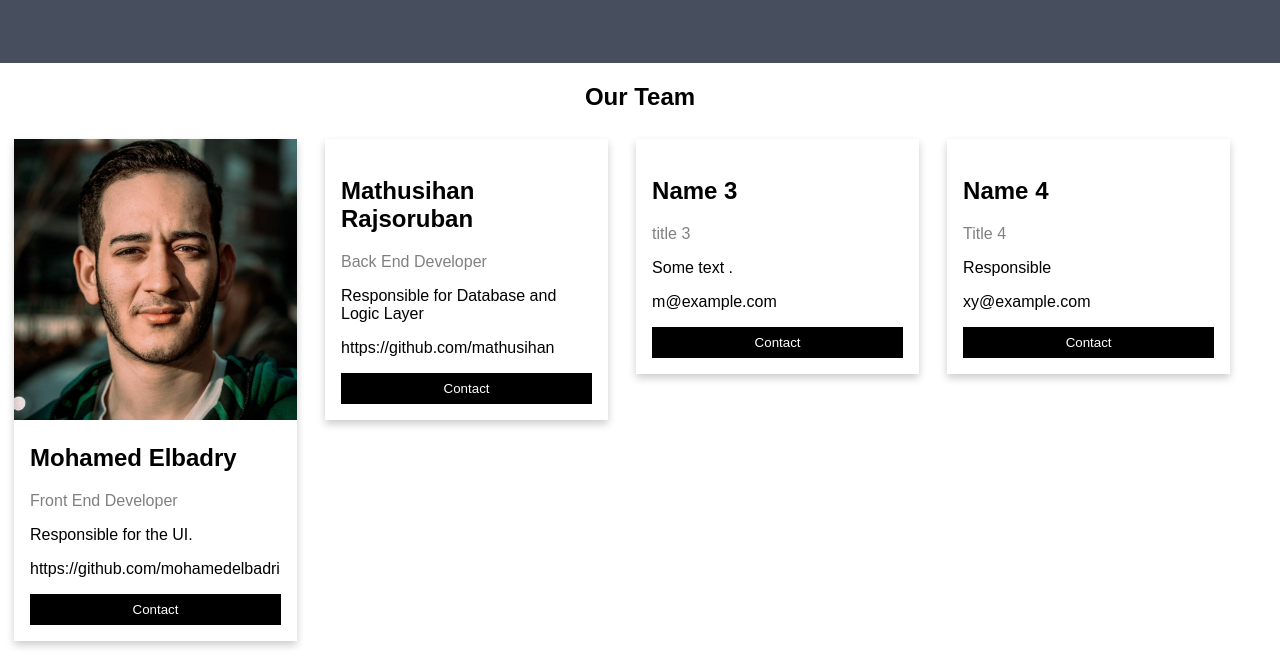
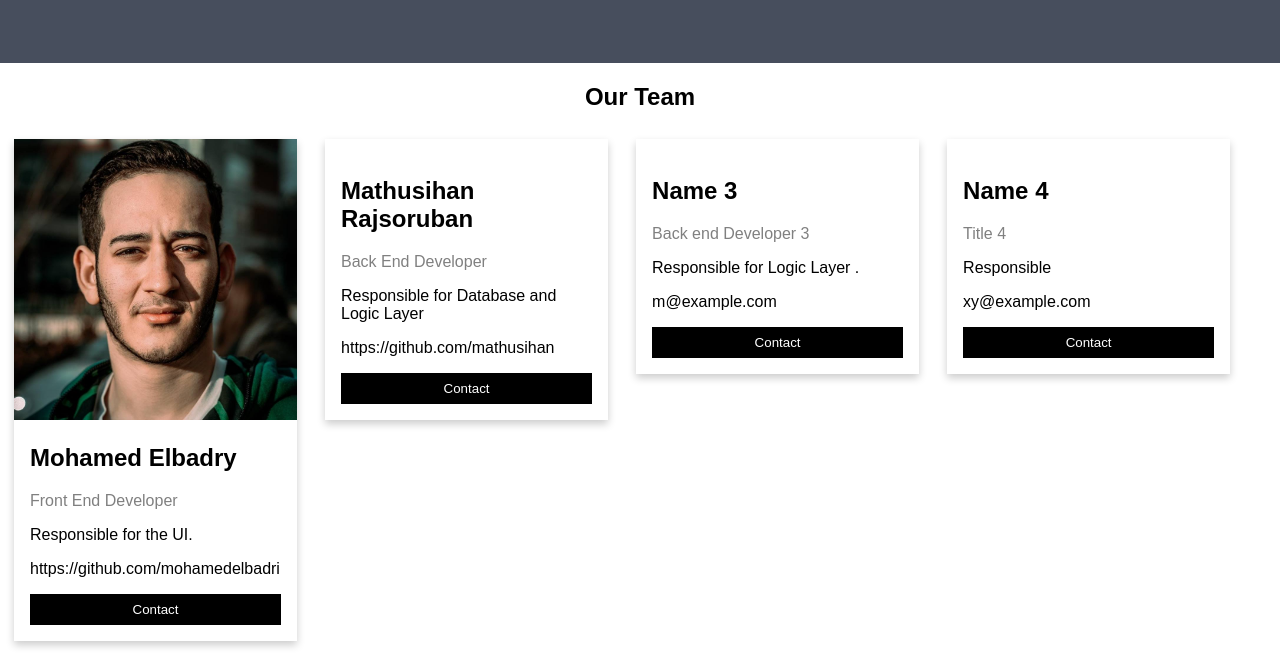
Before and after one commit to mathusihan/CPS831PROJECT, a website: page aboutus.html in a window 1280 px wide. Shown: the part 151-816 px from the top of the page. Drawn offline with Linux system fonts and the light colour scheme.

Commit message:
Update aboutus.html

```diff
--- a/aboutus.html
+++ b/aboutus.html
@@ -119,8 +119,8 @@
                 <img src="" alt="" style="width:100%">
                 <div class="container">
                     <h2>Name 3</h2>
-                    <p class="title">title 3</p>
-                    <p>Some text .</p>
+                    <p class="title">Back end Developer 3</p>
+                    <p>Responsible for Logic Layer .</p>
                     <p>m@example.com</p>
                     <p><button class="button">Contact</button></p>
                 </div>
```
